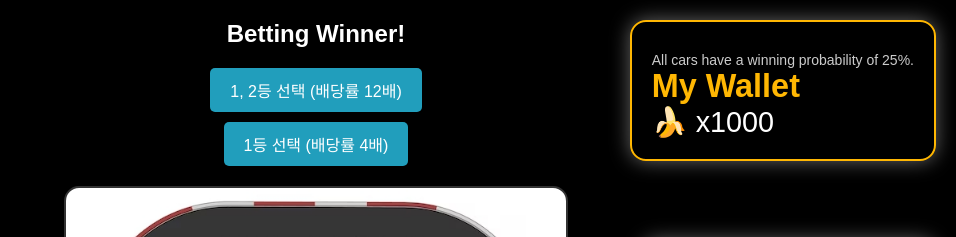
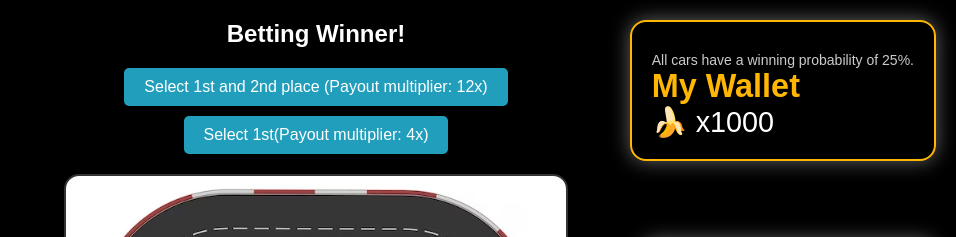
Before and after one commit to SevenValleyMans/Racing-Club, a plain HTML site: page index.html in a window 1280 px wide. Shown: the top 237 px of the page, 324-1280 px from the left. Drawn offline with Linux system fonts and the light colour scheme.

Commit message:
Add files via upload
2차 수정: 한국어 -> 영어

```diff
--- a/index.html
+++ b/index.html
@@ -295,8 +295,8 @@ h2{
     <!-- 배팅 컨테이너 -->
     <div id="betting-container" class="betting-container">
         <h2>Betting Winner!</h2>
-        <button id="bet-on-top2" class="bet-button">1, 2등 선택 (배당률 12배)</button>
-        <button id="bet-on-top1" class="bet-button">1등 선택 (배당률 4배)</button>
+        <button id="bet-on-top2" class="bet-button">Select 1st and 2nd place (Payout multiplier: 12x)</button>
+        <button id="bet-on-top1" class="bet-button">Select 1st(Payout multiplier: 4x)</button>
     </div>
 
     <div id="betting-details" class="betting-details" style="display: none;">
```
